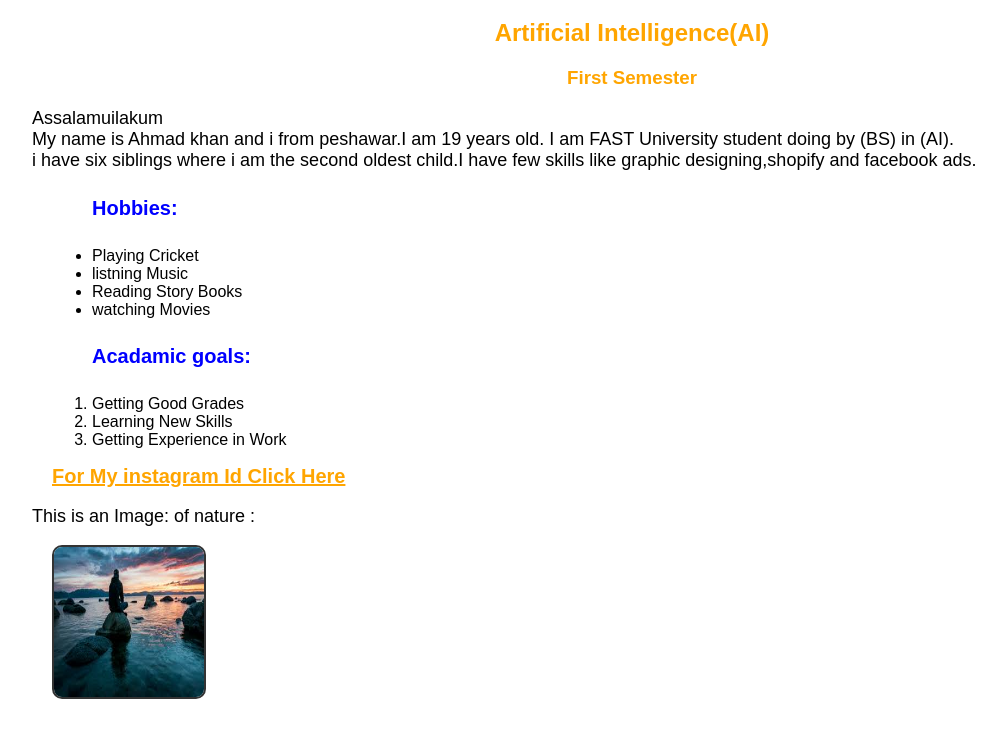
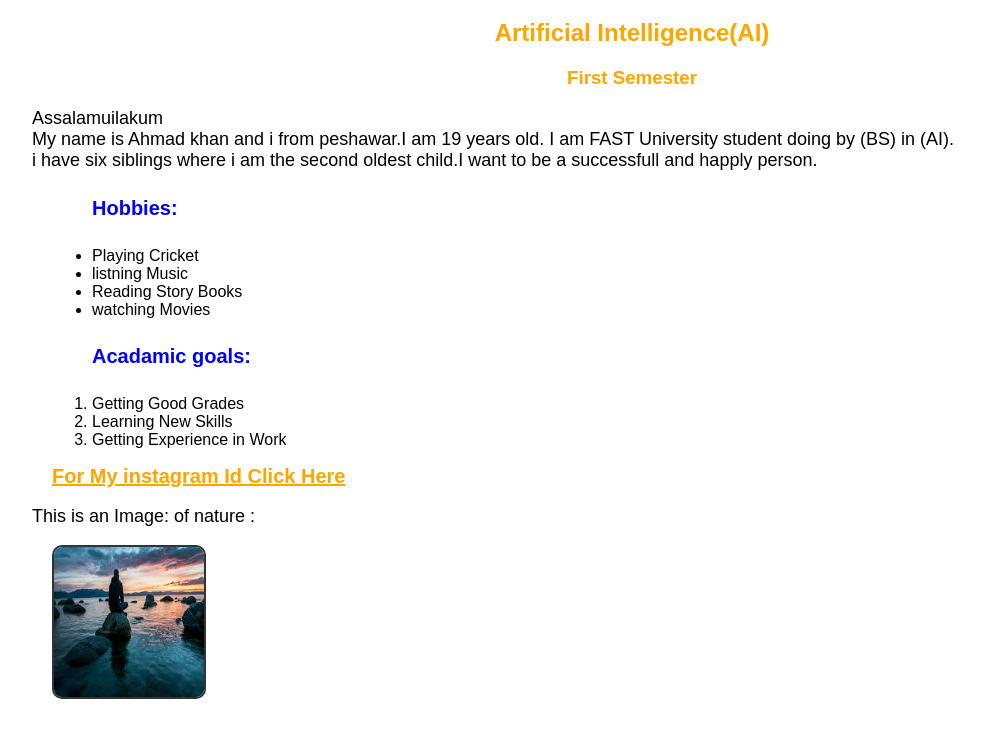
Before and after one commit to p250001/25p-0001, a plain HTML site: page index.html in a window 1280 px wide. Shown: the part 61-793 px from the top of the page, without its empty margins (8-1014 px from the left). Drawn offline with Linux system fonts and the light colour scheme.

Commit message:
Update index.html

```diff
--- a/index.html
+++ b/index.html
@@ -9,8 +9,9 @@
     <p>Assalamuilakum<br>
         My name is Ahmad khan and i from peshawar.I am 19 years old.
         I am FAST University student doing by (BS) in (AI).<br> i have
-        six siblings where i am the second oldest child.I have few skills
-        like graphic designing,shopify and facebook ads.
+        six siblings where i am the second oldest child.I want to be a
+            successfull and happly person.
+
     </p>
     <ul>
         <h4>Hobbies:</h4>
```
